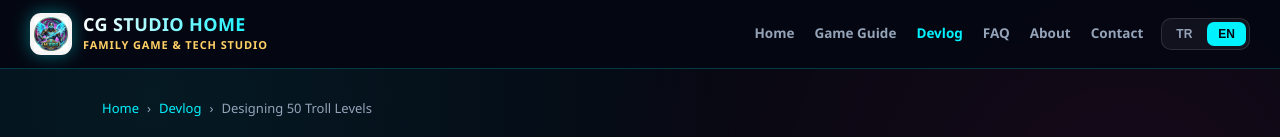
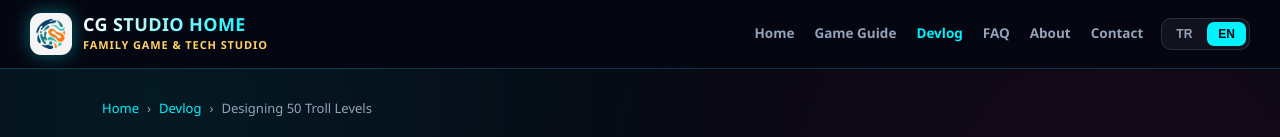
Before and after one commit to cgstudiohome/cgstudiohome.github.io, a plain HTML site: page devlog/designing-50-troll-levels.html in a window 1280 px wide. Shown: the top 137 px of the page. Drawn offline with Linux system fonts and the light colour scheme.

Commit message:
chore: sync devlog/designing-50-troll-levels.html (CG Studio Home Official Portal)

```diff
--- a/devlog/designing-50-troll-levels.html
+++ b/devlog/designing-50-troll-levels.html
@@ -9,7 +9,7 @@
     <link rel="canonical" href="https://cgstudiohome.com/devlog/designing-50-troll-levels.html">
     <meta property="og:type" content="article">
     <meta property="og:image" content="https://cgstudiohome.com/assets/screenshots/marinext-4-tr.png">
-    <link rel="icon" type="image/png" href="/assets/icon-192.png">
+    <link rel="icon" type="image/png" href="/assets/cgstudiohome-favicon.png">
     <script async src="https://pagead2.googlesyndication.com/pagead/js/adsbygoogle.js?client=ca-pub-1366538011855586" crossorigin="anonymous"></script>
     <script async src="https://www.googletagmanager.com/gtag/js?id=G-7ER5HLQSNZ"></script>
     <script>
@@ -24,7 +24,7 @@
     <nav class="navbar">
         <div class="nav-container">
             <a href="/" class="brand">
-                <div class="brand-logo"><img src="/assets/icon-192.png" alt="CG Studio Home Logo"></div>
+                <div class="brand-logo"><img src="/assets/cgstudiohome-logo-192.png" alt="CG Studio Home Logo"></div>
                 <div class="brand-text">
                     <span class="brand-title">CG STUDIO HOME</span>
                     <span class="brand-sub" data-tr="AİLE OYUN &amp; TEKNOLOJİ STÜDYOSU" data-en="FAMILY GAME &amp; TECH STUDIO">AİLE OYUN &amp; TEKNOLOJİ STÜDYOSU</span>
```
